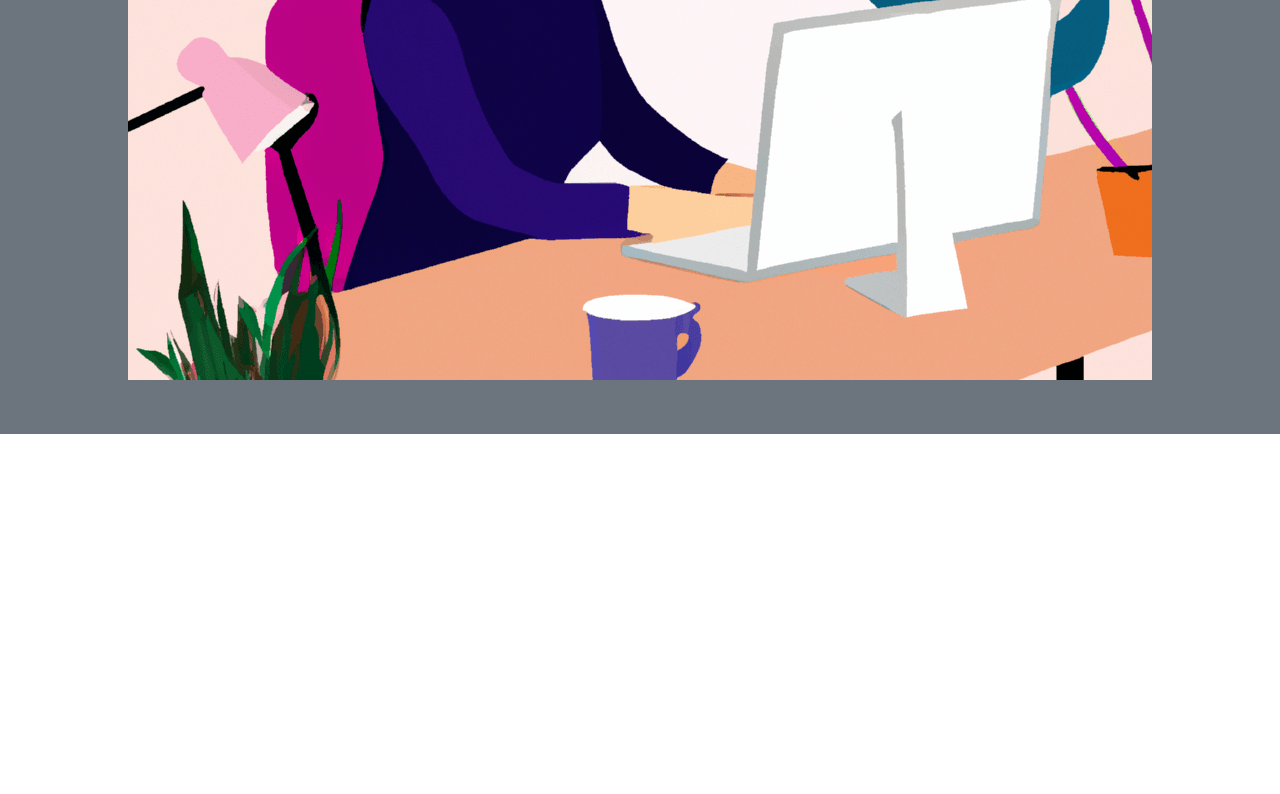
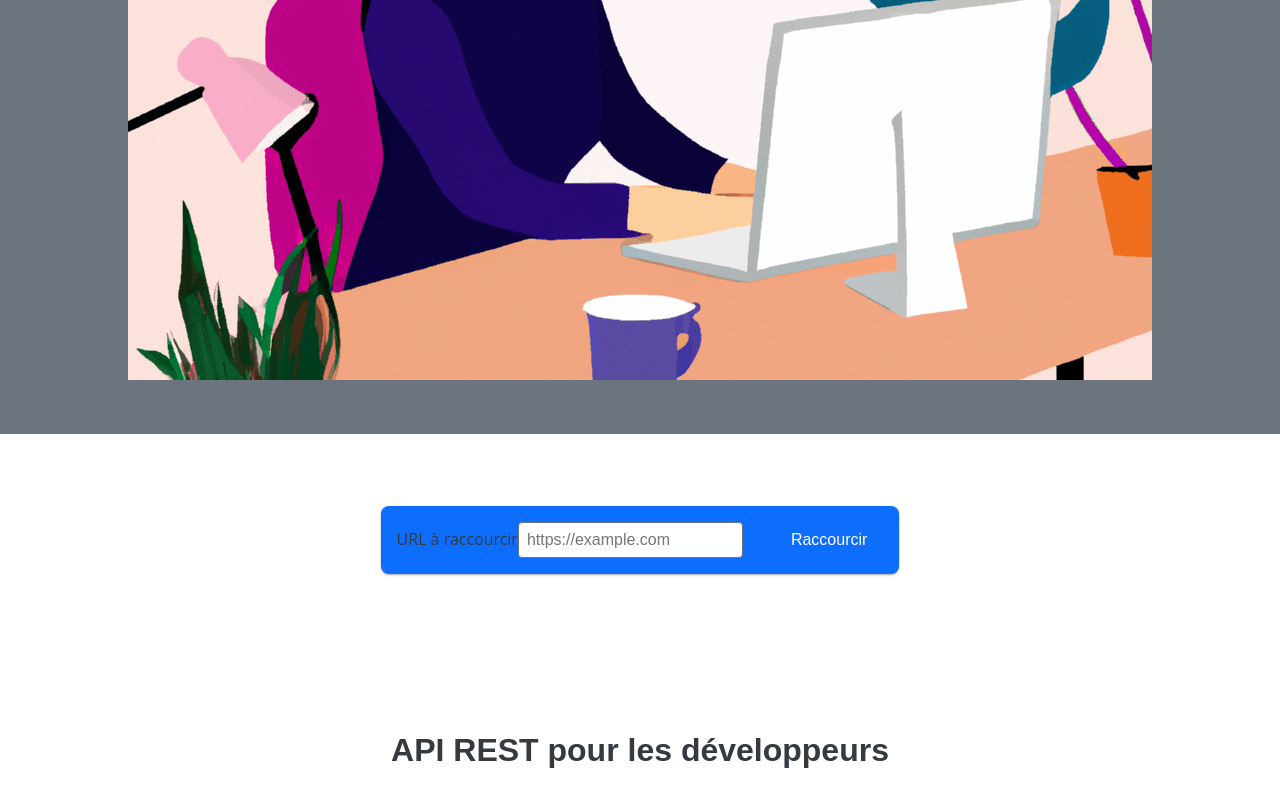
Before and after one commit to mathieuc22/url-shortener-frontend, a Vue app: page / in a window 1280 px wide. Shown: the part 697-1491 px from the top of the page. Before the commit the page ends 1131 px from the top, so only its background shows below. Built offline with nearby package versions, Linux system fonts and the light colour scheme.

Commit message:
Add sections shortener-section and api-section

```diff
--- /dev/null
+++ b/src/components/ApiSection.vue
@@ -0,0 +1,78 @@
+<template>
+  <section class="api-section">
+    <h2 class="api-section__title">API REST pour les développeurs</h2>
+    <p class="api-section__description">
+      Utilisez notre API REST pour intégrer facilement la réduction d'URL dans
+      vos applications. Consultez la documentation complète pour plus
+      d'informations.
+    </p>
+    <router-link to="/api-docs" class="api-section__cta"
+      >Voir la documentation API</router-link
+    >
+    <pre class="api-section__code-example">
+        <code>
+  // Exemple d'intégration en JavaScript
+  async function shortenUrl(url) {
+    const response = await fetch(`https://short.cloudypanda.me/urls?url=${encodeURIComponent(url)}`, {
+      method: "POST"
+    });
+    const data = await response.json();
+    return data;
+  }
+        </code>
+      </pre>
+  </section>
+</template>
+
+  <script setup>
+import { useRouter } from "vue-router";
+const router = useRouter();
+</script>
+
+  <style scoped>
+.api-section {
+  padding: 1rem;
+  text-align: center;
+}
+
+.api-section__title {
+  font-size: 1.5rem;
+  margin-bottom: 1rem;
+}
+
+.api-section__description {
+  margin-bottom: 1rem;
+}
+
+.api-section__cta {
+  display: inline-block;
+  background-color: var(--color-primary);
+  color: #fff;
+  text-decoration: none;
+  padding: 0.5rem 1rem;
+  border-radius: 4px;
+  margin-bottom: 1rem;
+}
+
+.api-section__cta:hover {
+  background-color: var(--color-primary-dark);
+}
+
+.api-section__code-example {
+  background-color: #f8f9fa;
+  padding: 1rem;
+  border-radius: 4px;
+  font-size: 0.9rem;
+  white-space: pre-wrap;
+}
+
+@media screen and (min-width: 768px) {
+  .api-section {
+    padding: 2rem;
+  }
+
+  .api-section__title {
+    font-size: 2rem;
+  }
+}
+</style>
--- /dev/null
+++ b/src/components/ShortenerForm.vue
@@ -0,0 +1,125 @@
+<template>
+  <form class="shortener-form" @submit.prevent="handleSubmit">
+    <div class="input-group">
+      <label for="url" class="input-label">URL à raccourcir</label>
+      <input
+        id="url"
+        v-model="url"
+        type="url"
+        placeholder="https://example.com"
+        class="input"
+        required
+      />
+    </div>
+    <button class="submit-button" type="submit">Raccourcir</button>
+  </form>
+  <div v-if="recentShortenedUrls.length" class="recent-urls">
+    <h3>Derniers liens raccourcis :</h3>
+    <ul>
+      <li v-for="recentUrl in recentShortenedUrls" :key="recentUrl.id">
+        <a
+          :href="recentUrl.shortenedUrl"
+          target="_blank"
+          rel="noopener noreferrer"
+          >{{ recentUrl.shortenedUrl }}</a
+        >
+      </li>
+    </ul>
+  </div>
+</template>
+
+  <script setup>
+import { ref } from "vue";
+
+//   const API_BASE_URL = "https://short.cloudypanda.me";
+const API_BASE_URL = "http://127.0.0.1:8000";
+
+const url = ref("");
+const recentShortenedUrls = ref([]);
+
+async function handleSubmit() {
+  const response = await fetch(
+    `${API_BASE_URL}/urls?url=${encodeURIComponent(url.value)}`,
+    {
+      method: "POST",
+    }
+  );
+  if (response.ok) {
+    const data = await response.json();
+    const shortenedUrl = `${API_BASE_URL}/${data.id}`;
+    recentShortenedUrls.value.unshift({ id: data.id, shortenedUrl });
+    recentShortenedUrls.value = recentShortenedUrls.value.slice(0, 4);
+    url.value = "";
+  } else {
+    console.error("Erreur lors de la création de l'URL raccourcie");
+  }
+}
+</script>
+
+<style scoped>
+.shortener-form {
+  display: flex;
+  flex-direction: column;
+  align-items: stretch;
+  gap: 1rem;
+  background-color: var(--color-primary);
+  border-radius: 0.5rem;
+  padding: 1rem;
+  box-shadow: 0 1px 3px rgba(0, 0, 0, 0.12), 0 1px 2px rgba(0, 0, 0, 0.24);
+}
+
+.input {
+  flex-grow: 1;
+  padding: 0.5rem;
+  font-size: 1rem;
+  border: 1px solid var(--color-secondary);
+  border-radius: 0.25rem;
+  outline: none;
+  transition: border-color 0.15s ease-in-out;
+}
+
+.input:focus {
+  border-color: var(--color-primary-dark);
+}
+
+.submit-button {
+  font-size: 1rem;
+  font-weight: 500;
+  padding: 0.5rem 1rem;
+  background-color: var(--color-primary-dark);
+  border: none;
+  border-radius: 0.25rem;
+  color: white;
+  cursor: pointer;
+  transition: background-color 0.15s ease-in-out;
+}
+
+.submit-button:hover,
+.submit-button:focus {
+  background-color: var(--color-primary-darker);
+}
+
+.generated-links {
+  display: flex;
+  flex-direction: column;
+  gap: 0.5rem;
+  margin-top: 1rem;
+}
+
+@media screen and (min-width: 768px) {
+  .shortener-form {
+    flex-direction: row;
+    align-items: center;
+    gap: 1rem;
+  }
+
+  .input {
+    flex-grow: 1;
+    margin-right: 1rem;
+  }
+
+  .submit-button {
+    flex-shrink: 0;
+  }
+}
+</style>
--- a/src/pages/HomePage.vue
+++ b/src/pages/HomePage.vue
@@ -1,7 +1,40 @@
 <template>
-  <HeroSection />
+  <div class="home-page">
+    <HeroSection />
+    <section class="shortener-section">
+      <ShortenerForm />
+    </section>
+    <section class="api-section">
+      <ApiSection />
+    </section>
+  </div>
 </template>
 
 <script setup>
-import HeroSection from "../components/HeroSection.vue";
+import HeroSection from "@/components/HeroSection.vue";
+import ShortenerForm from "@/components/ShortenerForm.vue";
+import ApiSection from "@/components/ApiSection.vue";
 </script>
+
+<style scoped>
+.home-page {
+  display: flex;
+  flex-direction: column;
+  gap: 2rem;
+}
+
+.shortener-section,
+.api-section {
+  margin: 1rem 1.5rem;
+  padding: 1.5rem;
+  background-color: var(--color-bg-secondary);
+}
+
+@media screen and (min-width: 768px) {
+  .shortener-section,
+  .api-section {
+    margin: 1rem auto;
+    max-width: 800px;
+  }
+}
+</style>
```
